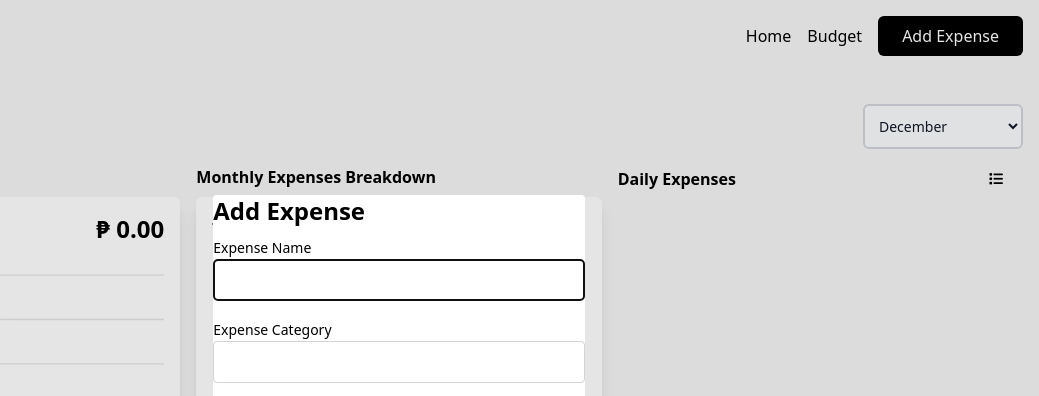
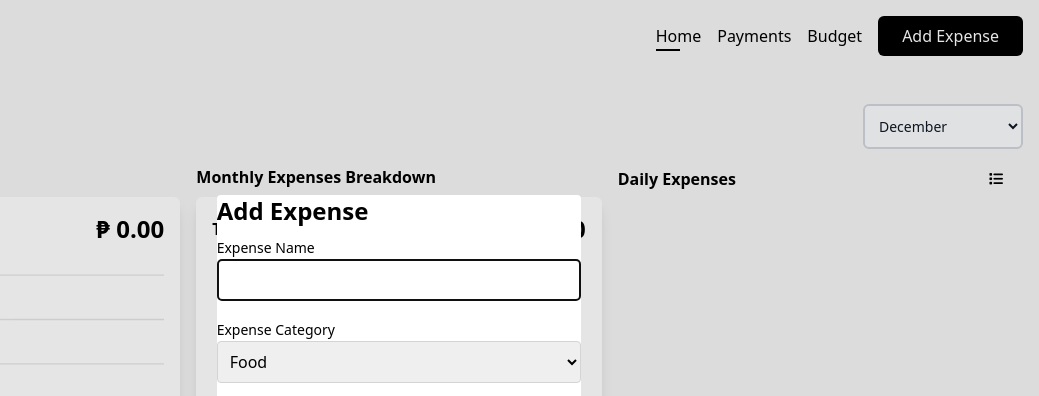
Before and after one commit to swtmply/allen-expense-tracker-html, a plain HTML site: page index.html in a window 1280 px wide. Both pictures are taken after a click on the button "Add Expense". Shown: the top 396 px of the page, 241-1280 px from the left. Drawn offline with nearby package versions, Linux system fonts and the light colour scheme; some icons are missing.

Commit message:
⚡ feat: replace category input to select

```diff
--- a/index.html
+++ b/index.html
@@ -4,7 +4,7 @@
     <meta charset="UTF-8" />
     <meta http-equiv="X-UA-Compatible" content="IE=edge" />
     <meta name="viewport" content="width=device-width, initial-scale=1.0" />
-    <title>Javascript Core Language Path</title>
+    <title>MoneyUP - Home</title>
     <link
       rel="stylesheet"
       href="https://kit-pro.fontawesome.com/releases/v6.1.1/css/pro.css"
@@ -29,12 +29,18 @@
         </label>
         <label for="expenseCategory">
           <span class="text-sm">Expense Category</span>
-          <input
-            type="text"
+          <select
             id="expenseCategory"
             class="w-full border border-neutral-300 rounded p-2"
             required
-          />
+          >
+            <option selected value="Food">Food</option>
+            <option value="Clothing">Clothing</option>
+            <option value="Bills">Bills</option>
+            <option value="Entertainment">Entertainment</option>
+            <option value="Transportation">Transportation</option>
+            <option value="Other">Other</option>
+          </select>
         </label>
         <label for="expenseAmount">
           <span class="text-sm">Expense Amount</span>
@@ -72,10 +78,17 @@
       <nav>
         <ul class="flex gap-4 items-center">
           <li>
-            <a href="#">Home</a>
+            <a
+              href="#"
+              class="relative before:absolute before:-bottom-1 before:w-6 before:h-0.5 before:bg-black"
+              >Home</a
+            >
           </li>
           <li>
-            <a href="#">Budget</a>
+            <a href="#">Payments</a>
+          </li>
+          <li>
+            <a href="budget.html">Budget</a>
           </li>
           <button
             onclick="document.getElementById('expenseFormDialog').showModal()"
```
